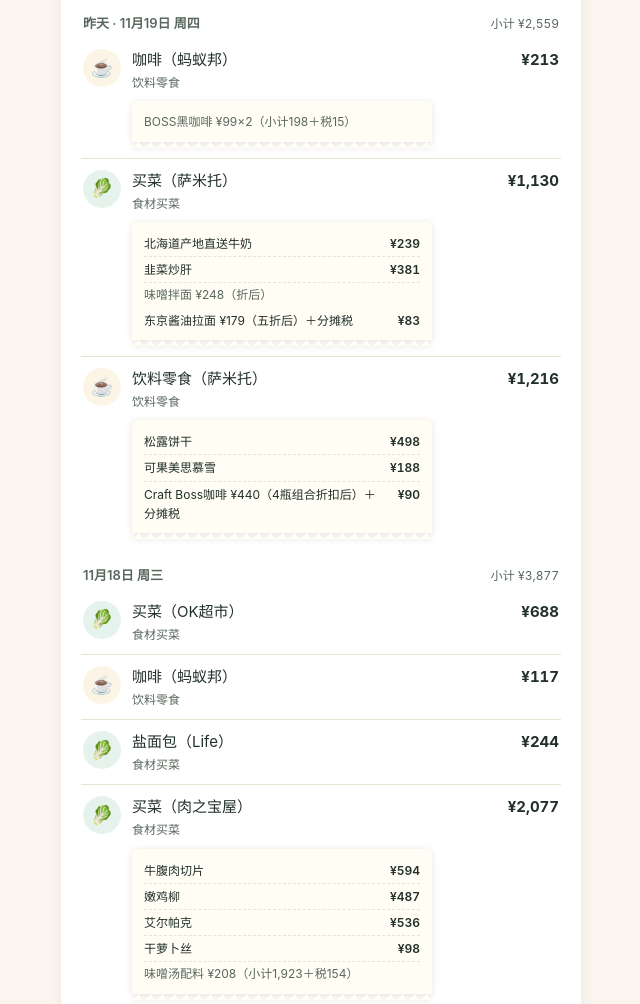
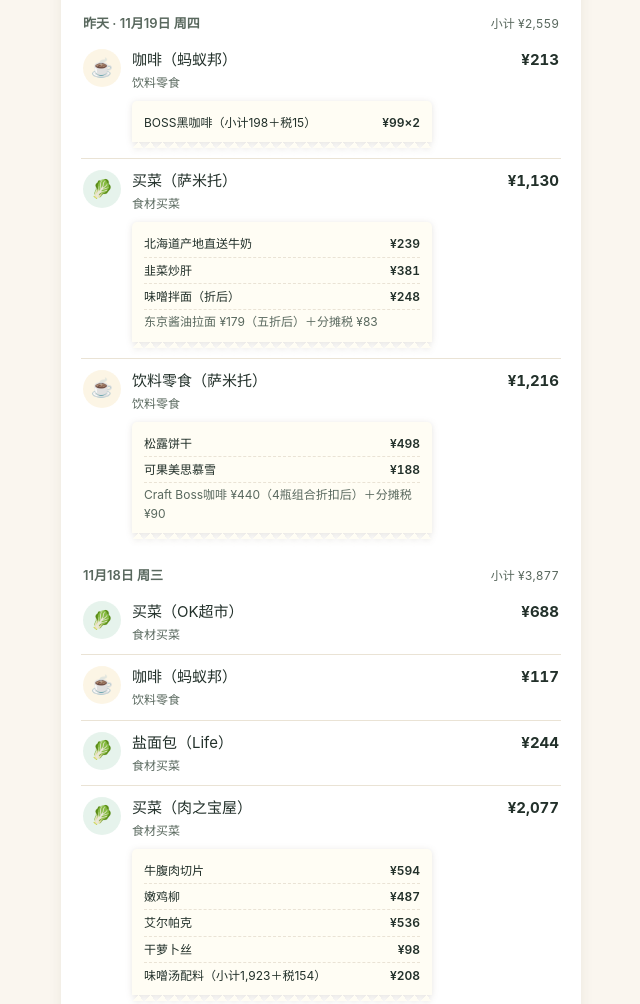
Before and after one commit to 522027002yyf-spec/notes-2026, a plain HTML site: page index.html in a window 1280 px wide. Shown: the part 2707-3711 px from the top of the page, without its empty margins (319-959 px from the left). Drawn offline with Linux system fonts and the light colour scheme.

Commit message:
Publish index.html (shared ledger)

```diff
--- a/index.html
+++ b/index.html
@@ -218,8 +218,12 @@ function noteHtml(e){
   if(!e.note) return "";
   if(!e.note.includes("¥")) return '<div class="note">'+e.note+'</div>';
   const rows = e.note.split("、").map(part => {
-    const m = part.match(/^(.*?)[\s　]*(¥[\d,]+(?:×\d+)?)$/);
-    if(m) return '<div class="r-row"><span class="rn">'+m[1]+'</span><span class="rp">'+m[2]+'</span></div>';
+    if(((part.match(/¥/g)||[]).length) === 1){
+      let m = part.match(/^(.*?)[\s　]*(¥[\d,]+(?:×\d+)?)$/);
+      if(m) return '<div class="r-row"><span class="rn">'+m[1]+'</span><span class="rp">'+m[2]+'</span></div>';
+      m = part.match(/^(.*?)[\s　]*(¥[\d,]+(?:×\d+)?)(（[^）]*）)$/);
+      if(m) return '<div class="r-row"><span class="rn">'+m[1]+m[3]+'</span><span class="rp">'+m[2]+'</span></div>';
+    }
     return '<div class="r-line">'+part+'</div>';
   }).join("");
   return '<div class="receipt"><div class="r-body">'+rows+'</div><div class="r-edge"></div></div>';
```
